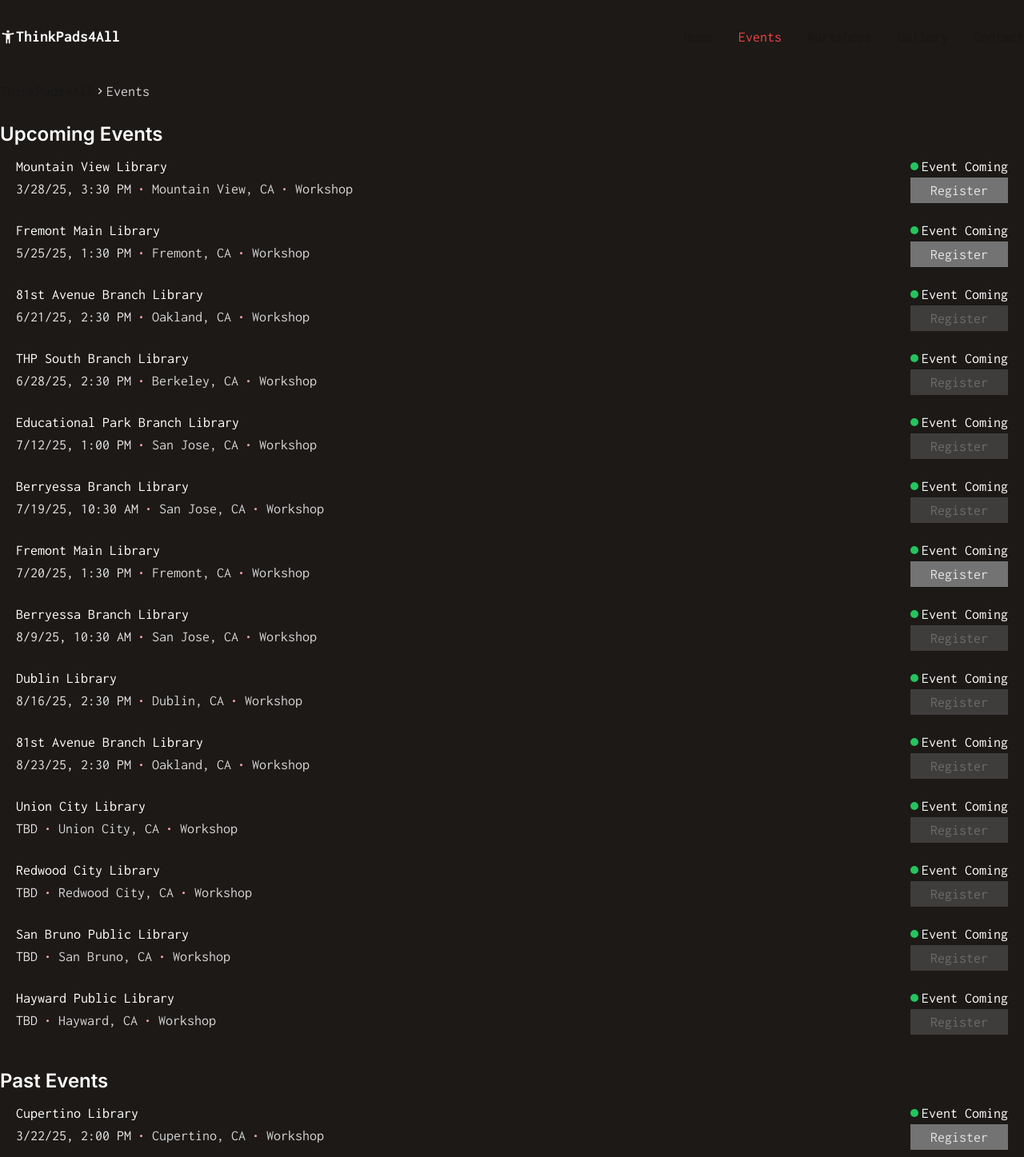
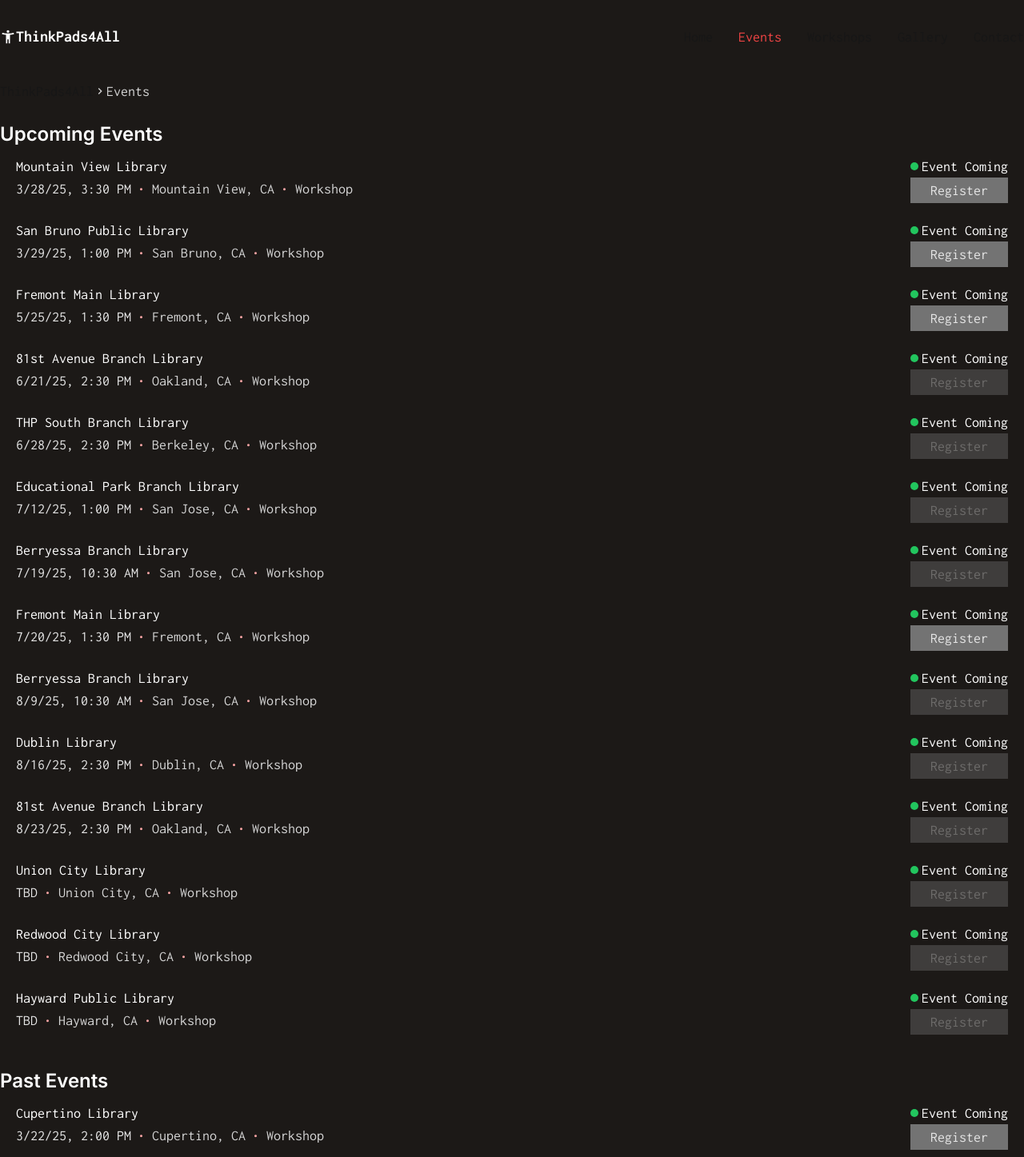
Before and after one commit to anatulya/tp4all-website, a Next.js app: page /events in a window 1280 px wide. Shown: the top 1447 px of the page at 80% size. Built offline with nearby package versions, Linux system fonts and the light colour scheme.

Commit message:
Added san bruno

```diff
--- a/src/components/EventPageClient.js
+++ b/src/components/EventPageClient.js
@@ -7,7 +7,9 @@ export const EventPageClient = ({ inconsolata, inter }) => {
         <div className={`flex flex-col text-white ${inconsolata}`}>
             <h1 className={`font-semibold text-2xl ${inter}`}>Upcoming Events</h1>
             <EventListing name={"Mountain View Library"} date={new Date(2025, 2, 28, 15, 30)} link={"https://mountainview.libcal.com/event/13559713"} city={"Mountain View, CA"} />
+            <EventListing name={"San Bruno Public Library"} date={new Date(2025, 2, 29, 13)} link={"https://www.sanbruno.ca.gov/Calendar.aspx?EID=4256&month=3&year=2025&day=24&calType=0"} city={"San Bruno, CA"} />
             <EventListing name={"Fremont Main Library"} date={new Date(2025, 4, 25, 13, 30)} link={"https://aclibrary.bibliocommons.com/events/677ac911be9184c03ac425c1"} city={"Fremont, CA"} />
+            {/* <EventListing name={"San Bruno Public Library"} date={new Date(2025, 5, 14, 13)} link={""} city={"San Bruno, CA"} /> */}
             <EventListing name={"81st Avenue Branch Library"} date={new Date(2025, 5, 21, 14, 30)} link={""} city={"Oakland, CA"} />
             <EventListing name={"THP South Branch Library"} date={new Date(2025, 5, 28, 14, 30)} link={""} city={"Berkeley, CA"} />
             <EventListing name={"Educational Park Branch Library"} date={new Date(2025, 6, 12, 13)} link={""} city={"San Jose, CA"} />
@@ -19,7 +21,6 @@ export const EventPageClient = ({ inconsolata, inter }) => {
 
             <EventListing name={"Union City Library"} date={null} link={""} city={"Union City, CA"} />
             <EventListing name={"Redwood City Library"} date={null} link={""} city={"Redwood City, CA"} />
-            <EventListing name={"San Bruno Public Library"} date={null} link={""} city={"San Bruno, CA"} />
             <EventListing name={"Hayward Public Library"} date={null} link={""} city={"Hayward, CA"} />
             {/* <EventListing name={"Mountain View Public Library"} date={null} link={""} city={"Mountain View, CA"} />
             <EventListing name={"81st Avenue Branch Library"} date={null} link={""} city={"Oakland, CA"} /> */}
```
